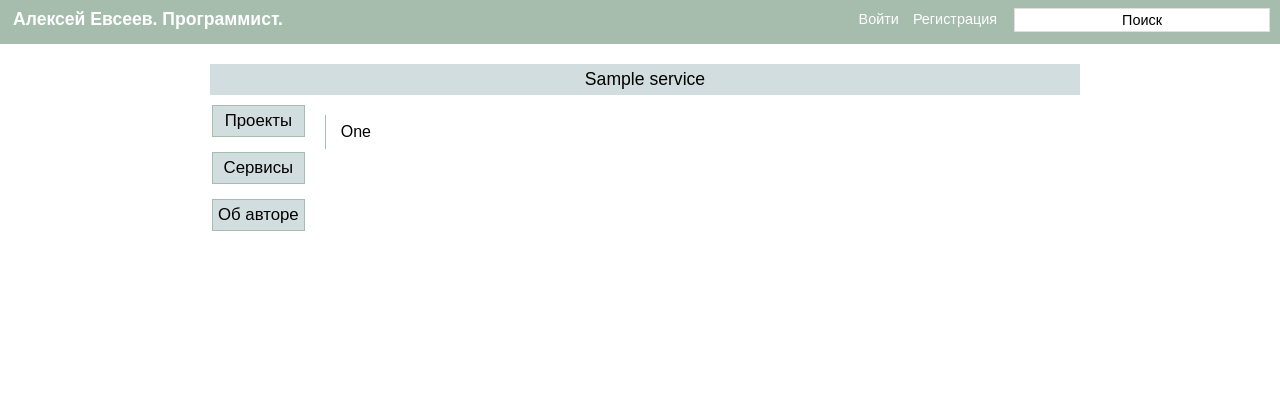
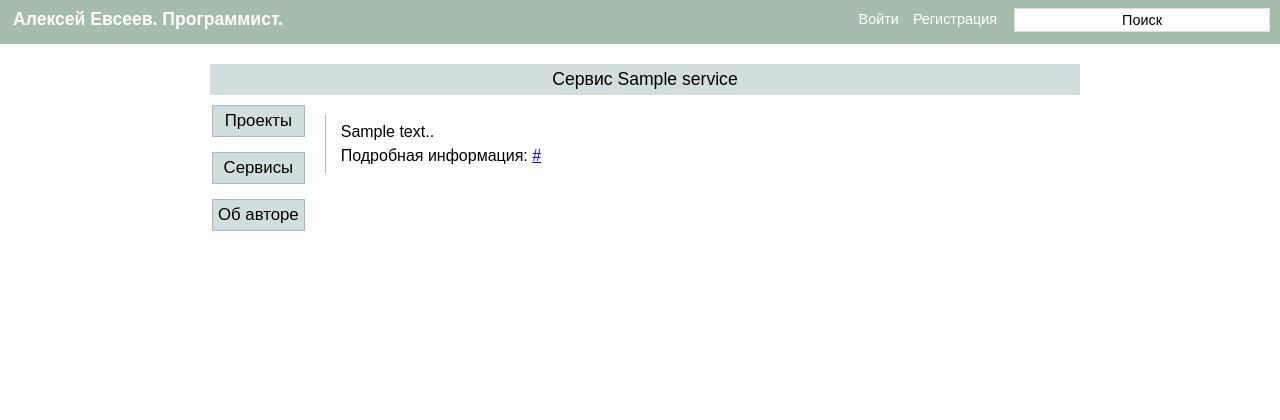
Before and after one commit to alexevseev/mysite, a Django app: template templates/services/one.html in a window 1280 px wide. Shown: the top 420 px of the page. Run offline with Django 3.2, Linux system fonts and the light colour scheme; the template is opened without the code that fills it: most values are stand-ins (such as "Sample title", 1, 10 or a date in 2020); parts of the project's set-up code (start-up, migrations or seed data) failed here and were passed over; some libraries are stand-ins or nearby versions.

Commit message:
show information in service detail page

```diff
--- a/site_media/css/projects.css
+++ b/site_media/css/projects.css
@@ -122,6 +122,7 @@ float:left;
 .dtitle{
 background:#D2DDDF;
 float:left;
+padding:0px 2px;
 }
 /* Project Description Marker*/
 #PrDscrMrk{
--- a/templates/services/one.html
+++ b/templates/services/one.html
@@ -1,7 +1,10 @@
 {% extends "base.html" %}
 
-{% block title %}{{service.title}}{% endblock %}
-{% block page_title %} {{service.title}} {% endblock %}
+{% block title %}Сервис {{service.title}}{% endblock %}
+{% block page_title %}Сервис  {{service.title}}{% endblock %}
 {% block content %}
-    One
+    <div class="project">
+		{{service.short_description}}.<br />
+		Подробная информация: <a href="{{service.full_description_url}}">{{service.full_description_url}}</a><br />
+	</div>
 {% endblock %}
```
